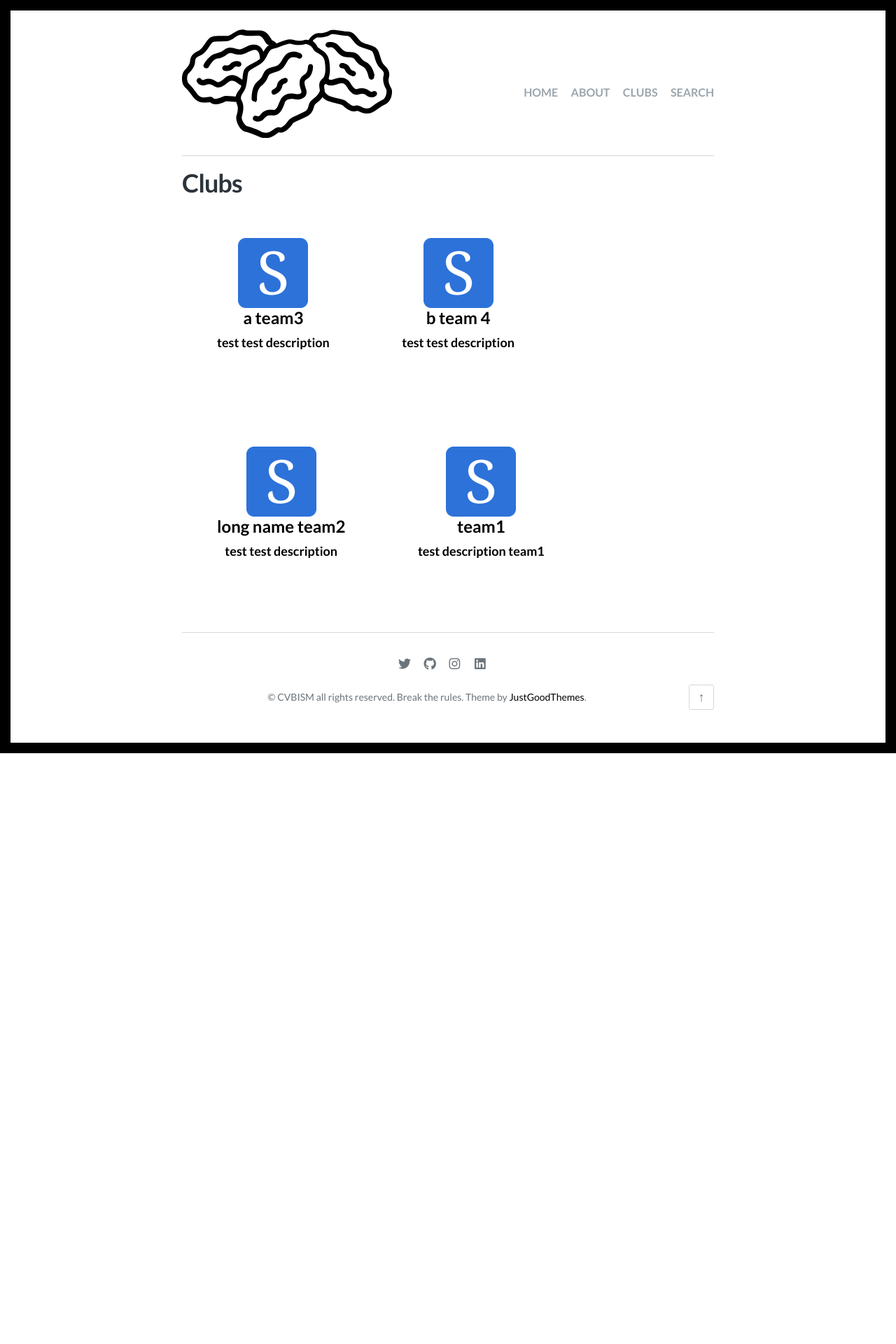
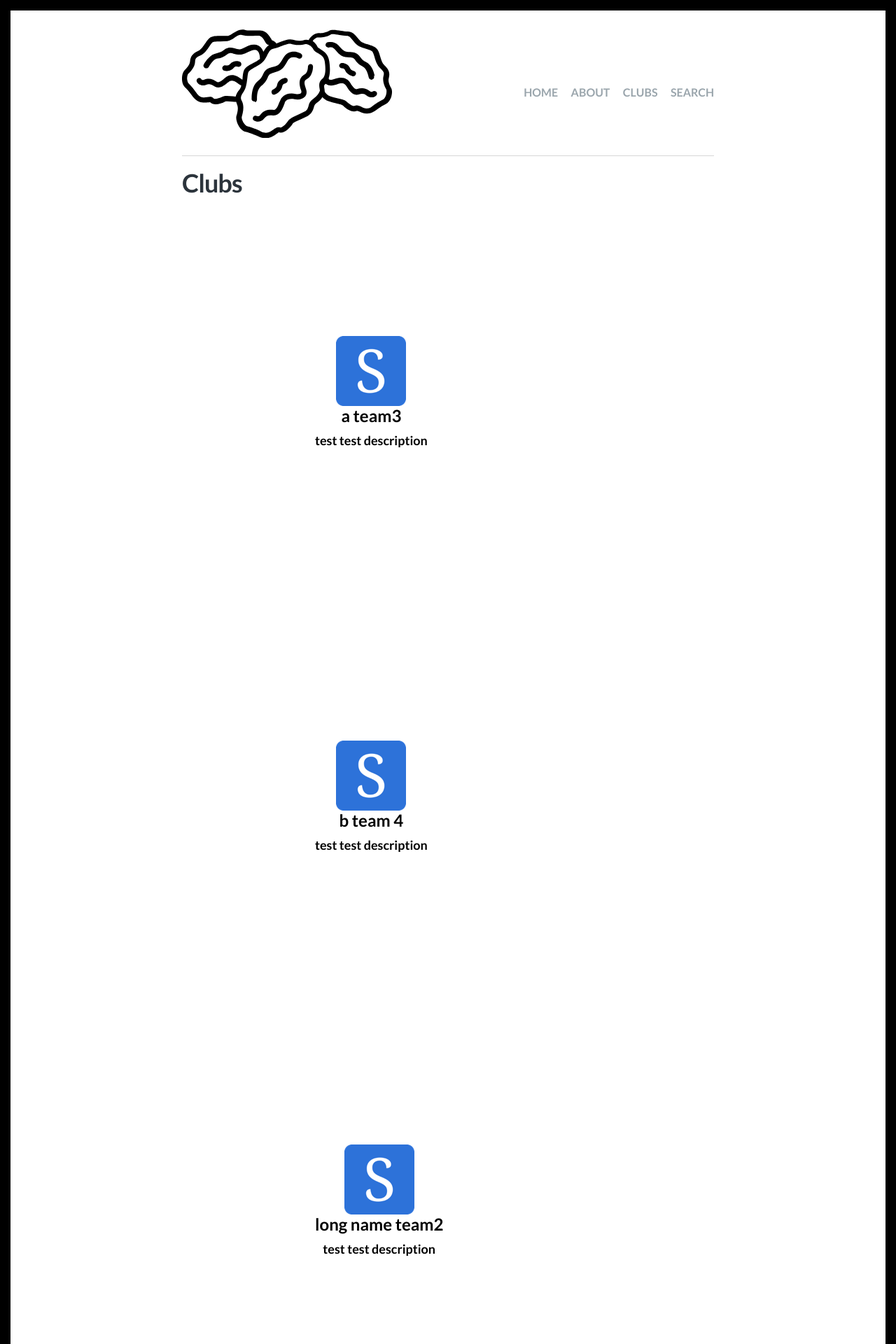
Before and after one commit to cvbism/Scriptor-Jekyll-Theme, a Jekyll site: the page built from clubs.md, in a window 1280 px wide. Shown: the top 1920 px of the page at 70% size. Built offline with Jekyll 4.4.1, drawn with Linux system fonts in a browser that asks for light colours; some web fonts are replaced; comment, search, counter and statistics services are not loaded; before the commit the page ends 1076 px from its top, so only the background shows below that.

Commit message:
Update clubs.md

```diff
--- a/clubs.md
+++ b/clubs.md
@@ -4,7 +4,7 @@
 ---
 {% for team in site.teams %}
 
-  <div class="team" style="padding: 50px; display: inline-block;">
+  <div class="team" style="padding: 190px; display: inline-block;">
     <h3 align="center">
       <a href="{{ team.url }}">
         <img src="{{team.thumb_image}}">
```
